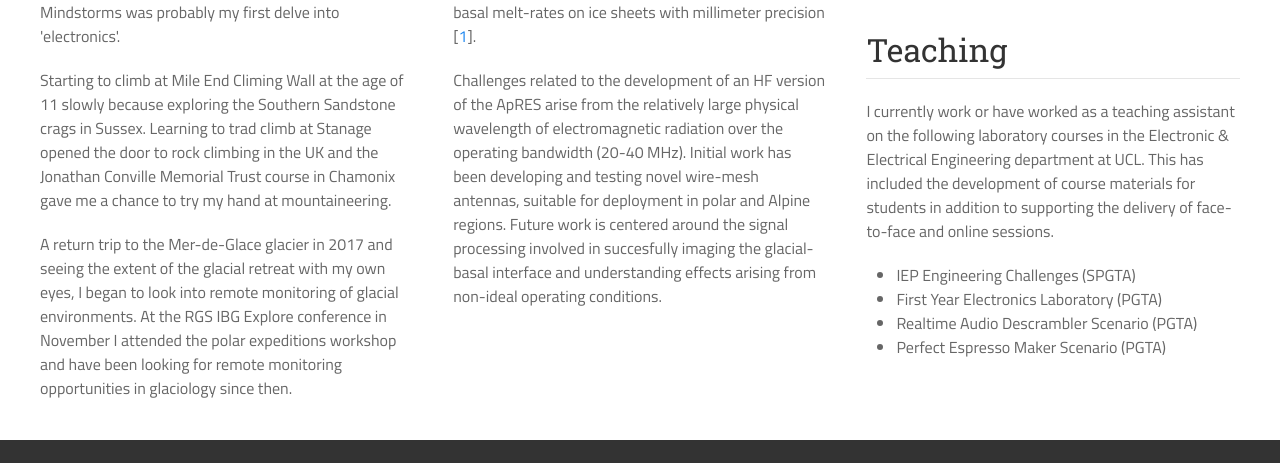
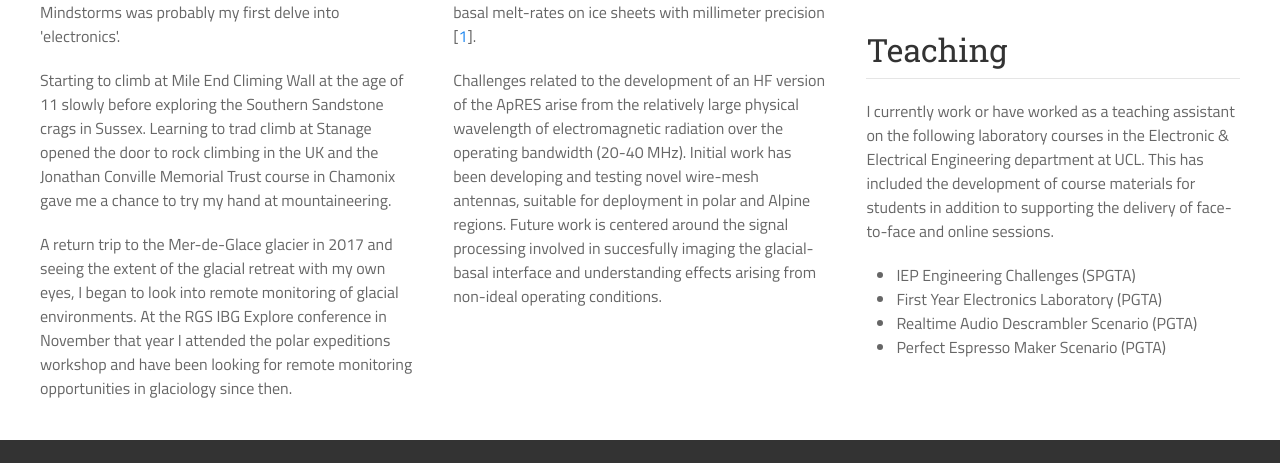
Before and after one commit to jonodhawkins/jonodhawkins.github.io, a Jekyll site: the page built from about.html, in a window 1280 px wide. Shown: the part 1305-1768 px from the top of the page. Built offline with Jekyll 4.4.1, drawn with Linux system fonts in a browser that asks for light colours.

Commit message:
Update about page and add harrisons photo

```diff
--- a/_data/photos.yml
+++ b/_data/photos.yml
@@ -1,3 +1,6 @@
+- alt-text: Ink pen sketch of Isolated Buttress at Harrisons Rocks before storm clouds rolled in.
+  filename: /assets/img/harrisons.jpg
+  title: Isolated Buttress, Harrisons Rocks
 - alt-text: View of the Glacier Blanc, Ecrins National Park at Sunrise (Acryllic on
     paper).
   filename: /assets/img/glacier-blanc.jpg
--- a/about.html
+++ b/about.html
@@ -15,10 +15,10 @@
       I grew up in South East London, where the topography is flat and probably best known because of its appearance on the title screen of Eastenders.  Family holidays to the Lake District and Snowdonia allowed me to relate to the post-glacial geography otherwise only seen in school textbooks, while playing with LEGO Mindstorms was probably my first delve into 'electronics'.
     </p>
     <p>
-      Starting to climb at Mile End Climing Wall at the age of 11 slowly because exploring the Southern Sandstone crags in Sussex.  Learning to trad climb at Stanage opened the door to rock climbing in the UK and the Jonathan Conville Memorial Trust course in Chamonix gave me a chance to try my hand at mountaineering.
+      Starting to climb at Mile End Climing Wall at the age of 11 slowly before exploring the Southern Sandstone crags in Sussex.  Learning to trad climb at Stanage opened the door to rock climbing in the UK and the Jonathan Conville Memorial Trust course in Chamonix gave me a chance to try my hand at mountaineering.
     </p>
     <p>
-      A return trip to the Mer-de-Glace glacier in 2017 and seeing the extent of the glacial retreat with my own eyes, I began to look into remote monitoring of glacial environments.  At the RGS IBG Explore conference in November I attended the polar expeditions workshop and have been looking for remote monitoring opportunities in glaciology since then.
+      A return trip to the Mer-de-Glace glacier in 2017 and seeing the extent of the glacial retreat with my own eyes, I began to look into remote monitoring of glacial environments.  At the RGS IBG Explore conference in November that year I attended the polar expeditions workshop and have been looking for remote monitoring opportunities in glaciology since then.
     </p>
   </div>
   <div class="uk-margin-bottom">
```
Also changed, not shown: 1 other file.
